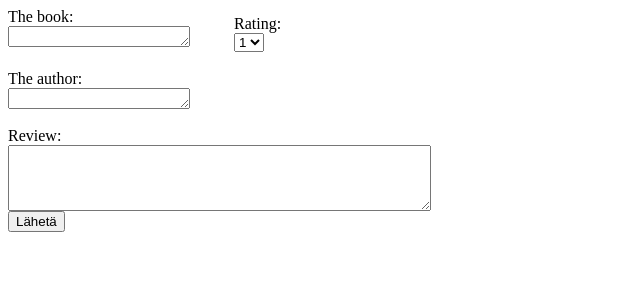
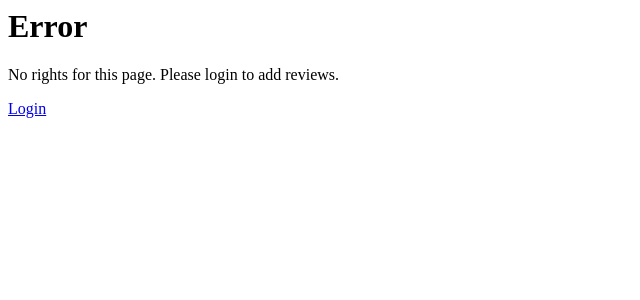
Before and after one commit to Rapasi/Book_reviews, a Flask app: page /new in a window 1280 px wide. Shown: the top 300 px of the page, without its empty margins (0-640 px from the left). Run offline with Flask 3, Linux system fonts and the light colour scheme.

Commit message:
Added the error pages and check for user's rights when leaving reviews.

```diff
--- a/routes.py
+++ b/routes.py
@@ -66,7 +66,21 @@ def index():
 @app.route("/new")
 def new():
     allow = False
-    return render_template("new.html")
+    try:
+        if users.is_admin():
+            allow = True
+        elif users.is_user() and users.user_id() == session.get("user_id", None):
+            allow = True
+    except KeyError:
+        pass
+
+    if allow:
+        print("Allow")
+        return render_template("new.html")
+    else:
+        error="missing_user"
+        print("Not allowed")
+        return render_template("error.html", error=error, error_message="No rights for this page. Please login to add reviews.")
 
 @app.route("/send", methods=["POST"])
 def send():
@@ -74,6 +88,9 @@ def send():
     book_rating = request.form.get("book_rating")
     author_content = request.form.get("author_content")
     review = request.form.get("free_review")
+    if len(review)>500:
+        error="over_max_length"
+        return render_template("error.html",error=error,error_message="Review is too long. The maximum legth is 500 characters.")
     user_id=session["user_id"]
     now=datetime.now()
     sql = "INSERT INTO reviews (book_name,book_author,user_id,review_time,review_text,rating) VALUES (:book_content, :author_content,:user_id,NOW(),:review,:book_rating)"
--- /dev/null
+++ b/templates/error.html
@@ -0,0 +1,15 @@
+<html lang="en">
+<head>
+    <meta charset="UTF-8">
+    <title>Error</title>
+</head>
+<body>
+    <h1>Error</h1>
+    <p>{{ error_message }}</p>
+    {% if error == "missing_user" %}
+    <a href="/login">Login</a>
+    {% elif error == "over_max_length" %}
+    <a href="/new">Back to review.</a>
+    {% endif %}
+</body>
+</html>
--- a/users.py
+++ b/users.py
@@ -22,3 +22,22 @@ def logout():
     del session["user_id"]
     del session["user_name"]
     del session["user_role"]
+
+def is_admin():
+    try:
+        return (session["user_id"] is 0)
+    except KeyError:
+        return False
+
+def is_user():
+    try:
+        return (session["user_id"] is 1)
+    except KeyError:
+        return False
+
+
+def user_id():
+    try:
+        return session["user_id"]
+    except KeyError:
+        return False
```
Also changed, not shown: templates/index.html (+6 -4 lines).
